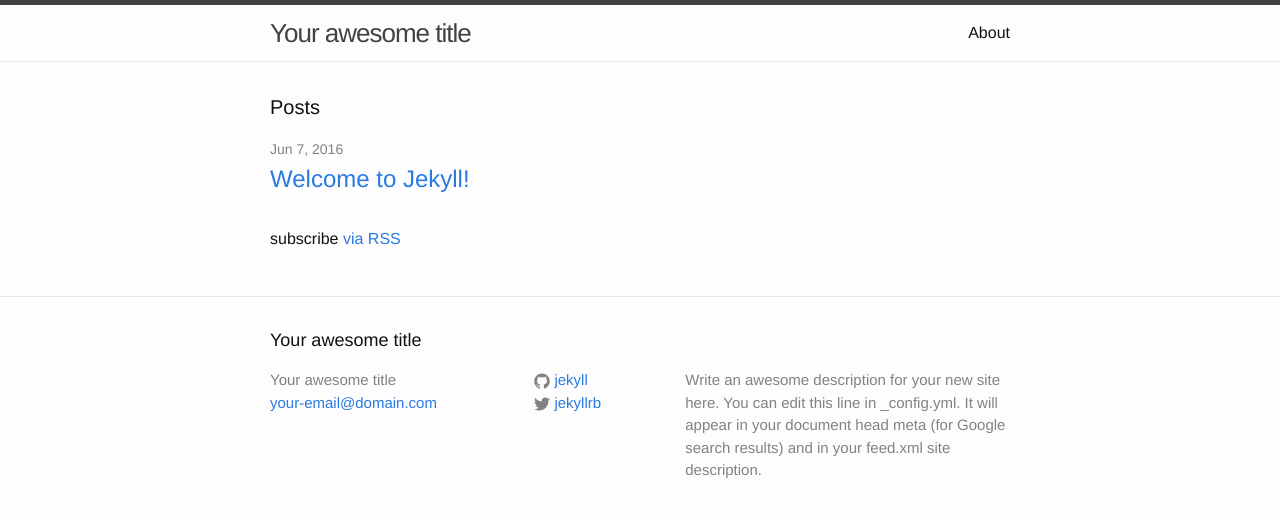
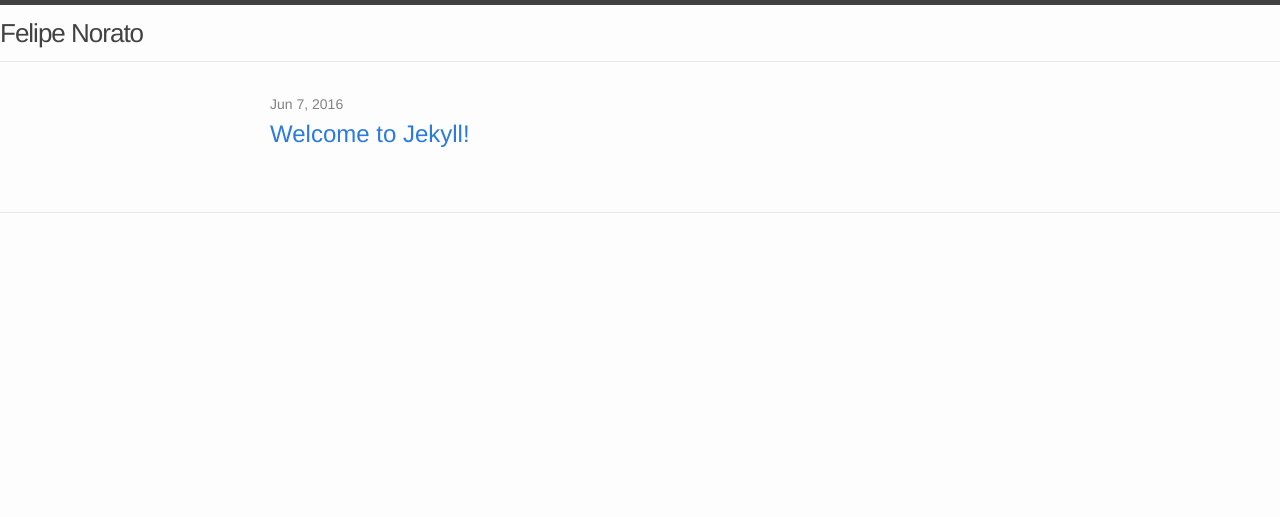
Before and after one commit to norato/norato.github.io, a Jekyll site: the page built from index.html, in a window 1280 px wide. Shown: the top 517 px of the page. Built offline with Jekyll 4.4.1, drawn with Linux system fonts in a browser that asks for light colours.

Commit message:
Removing some unnecessary content

```diff
--- a/_config.yml
+++ b/_config.yml
@@ -6,8 +6,8 @@
 # 'jekyll serve'. If you change this file, please restart the server process.
 
 # Site settings
-title: Your awesome title
-email: your-email@domain.com
+title: Felipe Norato
+email: fnoratol@gmail.com
 description: > # this means to ignore newlines until "baseurl:"
   Write an awesome description for your new site here. You can edit this
   line in _config.yml. It will appear in your document head meta (for
@@ -15,7 +15,7 @@
 baseurl: "" # the subpath of your site, e.g. /blog
 url: "http://yourdomain.com" # the base hostname & protocol for your site
 twitter_username: jekyllrb
-github_username:  jekyll
+github_username:  norato
 
 # Build settings
 markdown: kramdown
--- a/_includes/footer.html
+++ b/_includes/footer.html
@@ -1,38 +1,4 @@
 <footer class="site-footer">
-
   <div class="wrapper">
-
-    <h2 class="footer-heading">{{ site.title }}</h2>
-
-    <div class="footer-col-wrapper">
-      <div class="footer-col footer-col-1">
-        <ul class="contact-list">
-          <li>{{ site.title }}</li>
-          <li><a href="mailto:{{ site.email }}">{{ site.email }}</a></li>
-        </ul>
-      </div>
-
-      <div class="footer-col footer-col-2">
-        <ul class="social-media-list">
-          {% if site.github_username %}
-          <li>
-            {% include icon-github.html username=site.github_username %}
-          </li>
-          {% endif %}
-
-          {% if site.twitter_username %}
-          <li>
-            {% include icon-twitter.html username=site.twitter_username %}
-          </li>
-          {% endif %}
-        </ul>
-      </div>
-
-      <div class="footer-col footer-col-3">
-        <p>{{ site.description }}</p>
-      </div>
-    </div>
-
   </div>
-
 </footer>
--- a/_includes/header.html
+++ b/_includes/header.html
@@ -1,27 +1,3 @@
 <header class="site-header">
-
-  <div class="wrapper">
-
-    <a class="site-title" href="{{ site.baseurl }}/">{{ site.title }}</a>
-
-    <nav class="site-nav">
-      <a href="#" class="menu-icon">
-        <svg viewBox="0 0 18 15">
-          <path fill="#424242" d="M18,1.484c0,0.82-0.665,1.484-1.484,1.484H1.484C0.665,2.969,0,2.304,0,1.484l0,0C0,0.665,0.665,0,1.484,0 h15.031C17.335,0,18,0.665,18,1.484L18,1.484z"/>
-          <path fill="#424242" d="M18,7.516C18,8.335,17.335,9,16.516,9H1.484C0.665,9,0,8.335,0,7.516l0,0c0-0.82,0.665-1.484,1.484-1.484 h15.031C17.335,6.031,18,6.696,18,7.516L18,7.516z"/>
-          <path fill="#424242" d="M18,13.516C18,14.335,17.335,15,16.516,15H1.484C0.665,15,0,14.335,0,13.516l0,0 c0-0.82,0.665-1.484,1.484-1.484h15.031C17.335,12.031,18,12.696,18,13.516L18,13.516z"/>
-        </svg>
-      </a>
-
-      <div class="trigger">
-        {% for my_page in site.pages %}
-          {% if my_page.title %}
-          <a class="page-link" href="{{ my_page.url | prepend: site.baseurl }}">{{ my_page.title }}</a>
-          {% endif %}
-        {% endfor %}
-      </div>
-    </nav>
-
-  </div>
-
+  <a class="site-title" href="{{ site.baseurl }}/">{{ site.title }}</a>
 </header>
--- a/index.html
+++ b/index.html
@@ -3,9 +3,6 @@
 ---
 
 <div class="home">
-
-  <h1 class="page-heading">Posts</h1>
-
   <ul class="post-list">
     {% for post in site.posts %}
       <li>
@@ -17,7 +14,4 @@
       </li>
     {% endfor %}
   </ul>
-
-  <p class="rss-subscribe">subscribe <a href="{{ "/feed.xml" | prepend: site.baseurl }}">via RSS</a></p>
-
 </div>
```
